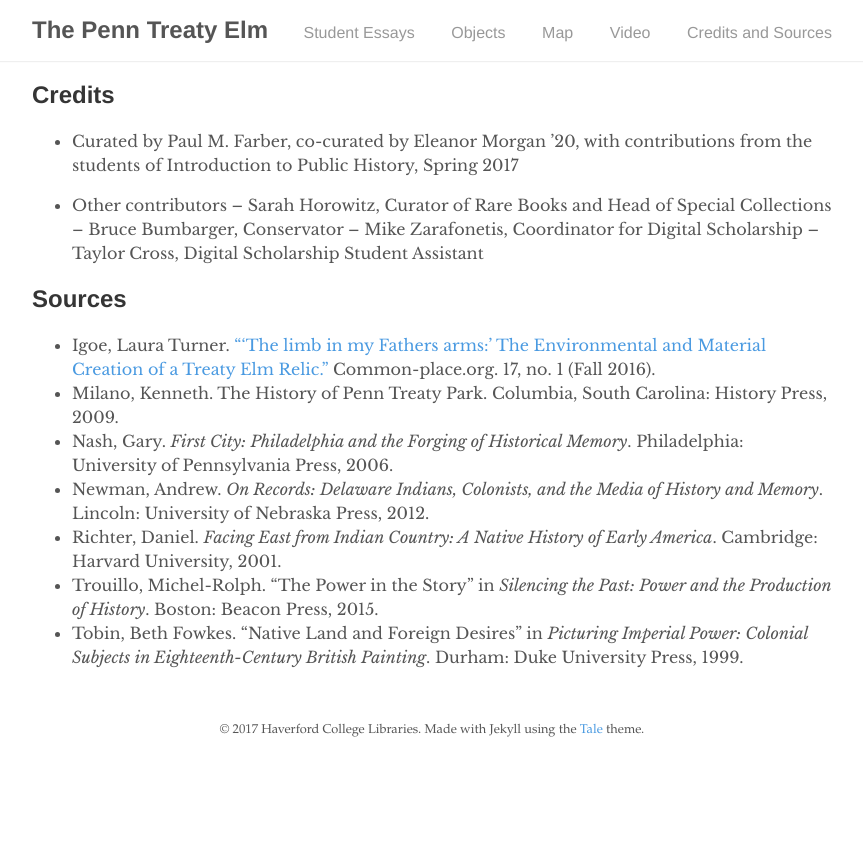
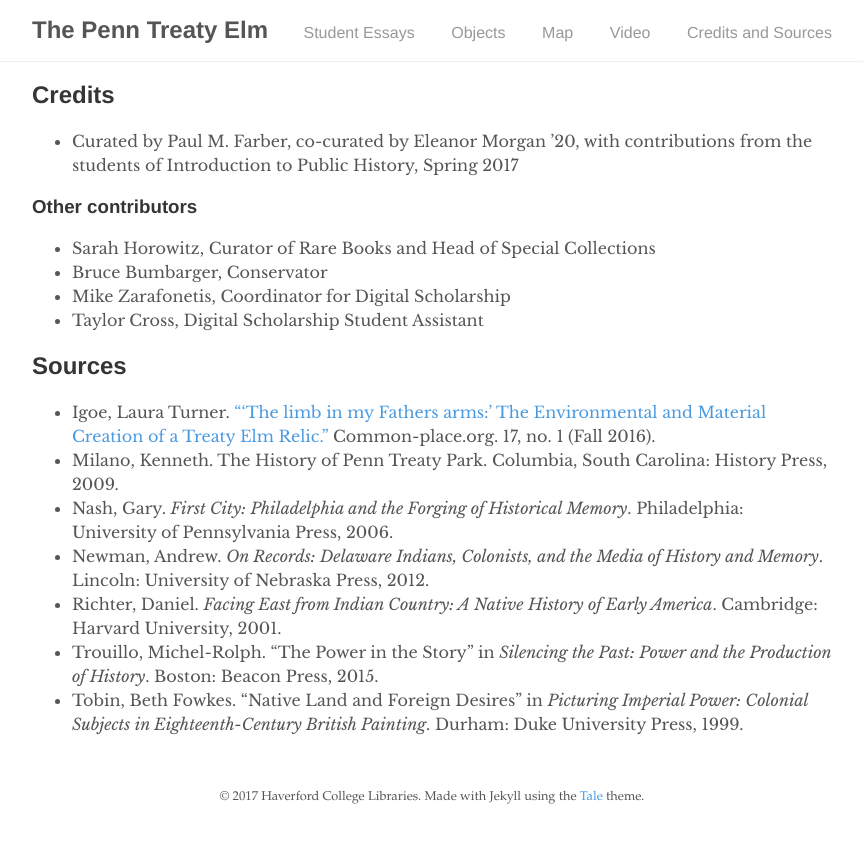
Before and after one commit to mzarafon/penn-treaty-elm, a Jekyll site: the page built from credits-and-sources.md, in a window 1280 px wide. Shown: the top 843 px of the page, without its empty margins (208-1071 px from the left). Built offline with Jekyll 4.4.1, drawn with Linux system fonts in a browser that asks for light colours; our own code applies the rules of GitHub Pages for plain Markdown files.

```diff
--- a/credits-and-sources.md
+++ b/credits-and-sources.md
@@ -2,11 +2,11 @@
 
 - Curated by Paul M. Farber, co-curated by Eleanor Morgan ’20, with contributions from the students of Introduction to Public History, Spring 2017
 
-- Other contributors
--- Sarah Horowitz, Curator of Rare Books and Head of Special Collections
--- Bruce Bumbarger, Conservator
--- Mike Zarafonetis, Coordinator for Digital Scholarship
--- Taylor Cross, Digital Scholarship Student Assistant
+### Other contributors
+- Sarah Horowitz, Curator of Rare Books and Head of Special Collections
+- Bruce Bumbarger, Conservator
+- Mike Zarafonetis, Coordinator for Digital Scholarship
+- Taylor Cross, Digital Scholarship Student Assistant
 
 ## Sources
 - Igoe, Laura Turner. ["'The limb in my Fathers arms:' The Environmental and Material Creation of a Treaty Elm Relic."](http://common-place.org/book/the-limb-in-my-fathers-arms-the-environmental-and-material-creation-of-a-treaty-elm-relic/) Common-place.org. 17, no. 1 (Fall 2016).
```
